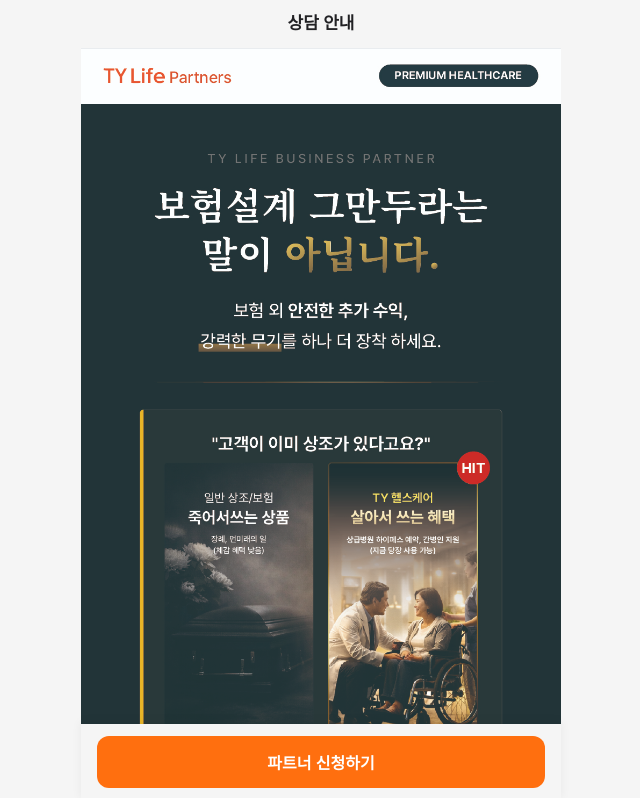
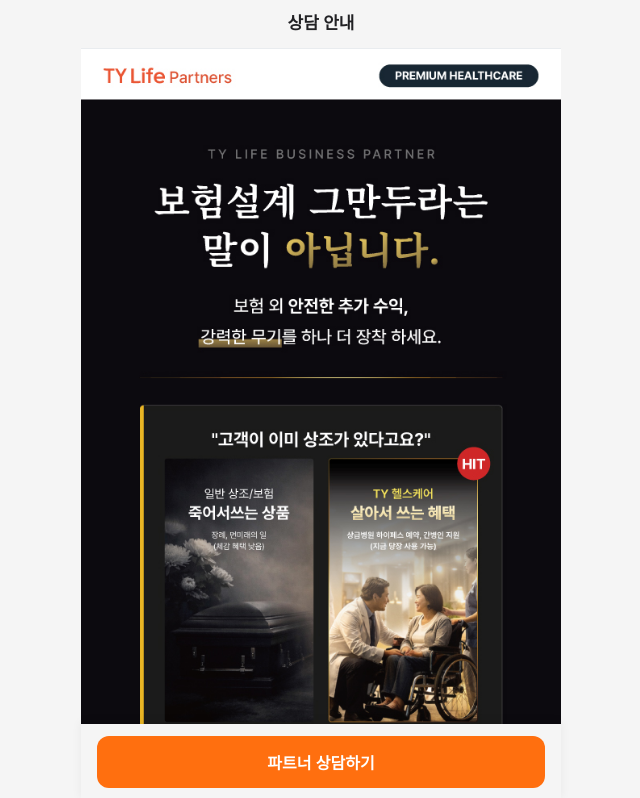
Before and after one commit to fdbackco-design/tylifepartners, a Next.js app: page /business in a window 1280 px wide. Shown: the top 798 px of the page, without its empty margins (319-959 px from the left). Built offline with nearby package versions, Linux system fonts and the light colour scheme.

Commit message:
이미지 수정

```diff
--- a/app/business/page.tsx
+++ b/app/business/page.tsx
@@ -2,8 +2,8 @@
 
 import { useState, useCallback, useEffect } from "react";
 
-const HERO_IMAGE = "/assets/hero_b.jpeg";
-const HERO_FALLBACK = "/assets/hero_b.jpeg";
+const HERO_IMAGE = "/assets/hero_b.jpg";
+const HERO_FALLBACK = "/assets/hero_b.jpg";
 
 type KarrotPixel = {
   track: (event: string, params?: Record<string, unknown>) => void;
@@ -174,7 +174,7 @@
             if (!submitted) e.currentTarget.style.background = "var(--cta-bg)";
           }}
         >
-          {submitted ? "접수 완료" : "파트너 신청하기"}
+          {submitted ? "접수 완료" : "파트너 상담하기"}
         </button>
       </div>
 
@@ -211,7 +211,7 @@
               animation: "slideUp 0.3s ease",
             }}
           >
-            <h2 style={{ margin: "0 0 20px", fontSize: 18, fontWeight: 600 }}>파트너 신청</h2>
+            <h2 style={{ margin: "0 0 20px", fontSize: 18, fontWeight: 600 }}>파트너 상담</h2>
             <form onSubmit={handleSubmit}>
               <div style={{ marginBottom: 16 }}>
                 <label
```
Also changed, not shown: public/assets/hero_b.jpg (added).
